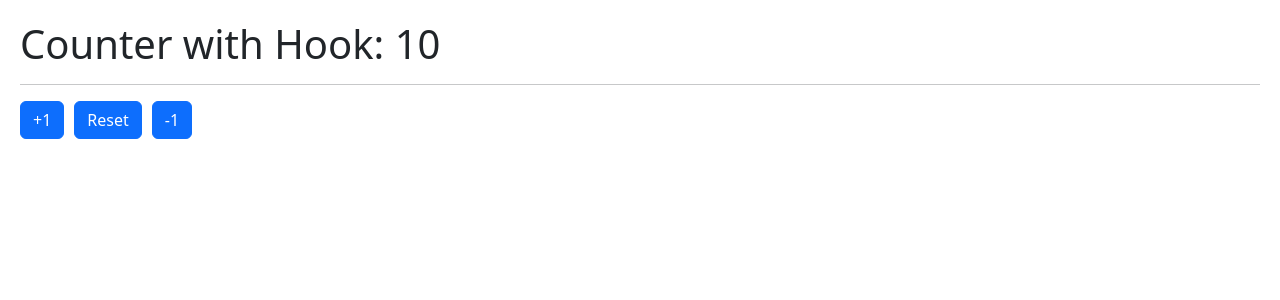
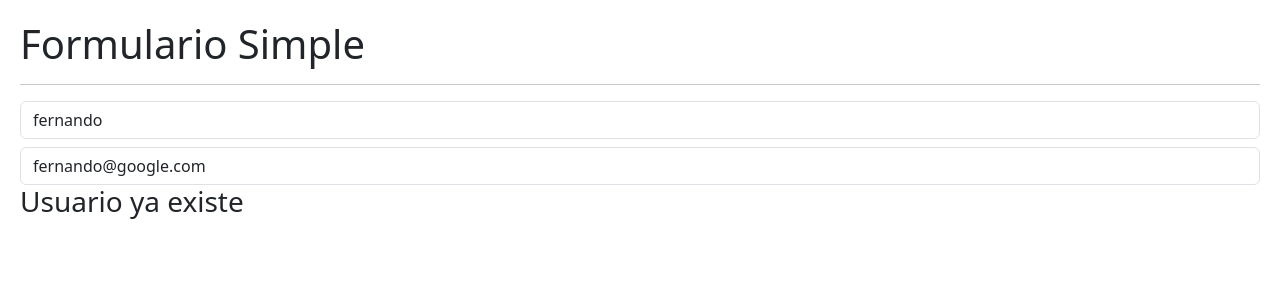
Before and after one commit to Deymos78/06-hook-app, a React (Vite) app: page / in a window 1280 px wide. Shown: the top 300 px of the page. Built offline with nearby package versions, Linux system fonts and the light colour scheme.

Commit message:
Cambios en el uso del hook useEffect

```diff
--- /dev/null
+++ b/src/02.useEffect/Message.jsx
@@ -0,0 +1,43 @@
+import { useEffect } from "react"
+
+
+
+export const Message = () => {
+
+    // EN ESTE EJEMPLO SE VE CLARAMENTE POR QUE ES IMPORTANTE LA LIMPIEZA EN UN LISTENER
+    useEffect(() => {
+        // Para remover hay que hacer referencia a la funcion o mejor dicho al espacio en memoria de la funcion
+        // Por lo que cuando se quiera remover algo se tioen que crear la referncia
+        const onMouseMove = ( { x, y } ) => {
+            const coords = { x, y };
+            console.log(coords);
+        }
+
+        // Creamos un Listener para escuchar los movimiientos del mouse
+        // Por cada movimiento que se haga con el mouse se crea un nuevo listener que no se elimina
+        // por lo que se crea una fuga de memoria
+
+        // NO SE PUEDE HACER DE LA MANERA CON UNA FUNCION COMO REFERNCIA POR QUE SE CREARIA UN NUEVO ESPACION EN LA MEMORIA
+        // Y NECESIAMOS LA REFERENCIA EN MOMORIA PARA PODER CERRAR ESE LISTENER SINO NO FUNCIONARIA
+        // window.addEventListener('mousemove', (event) => {
+        //     console.log(event.x, event.y);
+        // });
+
+        window.addEventListener( 'mousemove', onMouseMove );
+
+      return () => {
+        // Para remover el listener se hace de la siguiente manera
+        window.removeEventListener( 'mousemove', onMouseMove );
+
+      }
+    }, [])
+
+
+
+  return (
+    <>
+
+        <h3>Usuario ya existe</h3>
+    </>
+    )
+}
--- a/src/02.useEffect/SimpleForm.jsx
+++ b/src/02.useEffect/SimpleForm.jsx
@@ -1,7 +1,95 @@
+import { useEffect, useState } from "react"
+import { Message } from "./Message";
+
+export const SimpleForm = () => {
+
+    const [formState, setformState] = useState({
+        username: 'fernando',
+        email: 'fernando@google.com'
+    });
+
+    const { username, email } = formState;
+
+    // Creamos una funcion la cual se lanzara cada vez que se cambie el estado en cualquiera de los dos campos
+    // tanto en el de username o en el de email
+    // tambien desestructuramos el eventto event del input y pasamos como argumento el target del event
+    const onInputChange = ({target}) => {
+        // Desestructuramos el target para quedarnos con le name y el value del input que se ha modificado
+        const { name, value } = target;
+        // Seteamos el arreglo para pasarle todas las propiedades
+        // ademas cambiamos el valor de una de sus propiedades copn el value en este caso
+        setformState({
+            ...formState,
+            [name]: value
+        })
+    };
+
+    // Cuando queremos que se haga un efecto por cada evento especifico hay q crear un useeffect por cada uno de ellos
+    useEffect(() => {
+        // console.log('usedE ffect called');
+
+    }, []);
+
+    // Este useEffect lo que hara sera salta cuando se cambia algun valor dentro del formulario y solo del formulario
+    useEffect(() => {
+        // console.log('formState changed');
+
+    }, [formState]);
+
+    // Este useEffect lo que hara sera saltar cuando se cambia algun valor del input del email
+    useEffect(() => {
+        // console.log('email changed');
+
+    }, [ email ]);
+
+    // useEffect(() => {
+    //     // La primera parte de un useEffect es el cuerpo del hook
+    //   first
+
+    //   // La segunda parte de un useEffect es un cleanup
+    //   return () => {
+    //     second
+    //   }
+    //   // La ultima parte es un arreglo de dependencias
+    // }, [third])
 
 
-export const SimpleForm = () => {
+
+
+
   return (
-    <div>SimpleForm</div>
+    <>
+        <h1>Formulario Simple</h1>
+        <hr />
+
+        <input
+            type="text"
+            className="form-control"
+            placeholder="Username"
+            name="username"
+            value={ username }
+            onChange={ onInputChange }
+        />
+
+        <input
+            type="email"
+            className="form-control mt-2"
+            placeholder="fernando@google.com"
+            name="email"
+            value={ email }
+            onChange={ onInputChange }
+        />
+
+
+        {
+            (username === 'fernando') &&  <Message />
+        }
+
+
+
+
+
+
+    </>
   )
 }
--- a/src/main.jsx
+++ b/src/main.jsx
@@ -3,10 +3,11 @@
 import './index.css';
 // import { HooksApp } from './Hooks App';
 // import { CounterApp } from './01-useState/CounterApp';
-import { CounterWithCustomHook } from './01-useState/CounterWithCustomHook';
+// import { CounterWithCustomHook } from './01-useState/CounterWithCustomHook';
+import { SimpleForm } from './02.useEffect/SimpleForm';
 
 ReactDOM.createRoot(document.getElementById('root')).render(
-  <React.StrictMode>
-    <CounterWithCustomHook />
-  </React.StrictMode>,
+  // <React.StrictMode>
+    <SimpleForm />
+  // </React.StrictMode>,
 )
```
